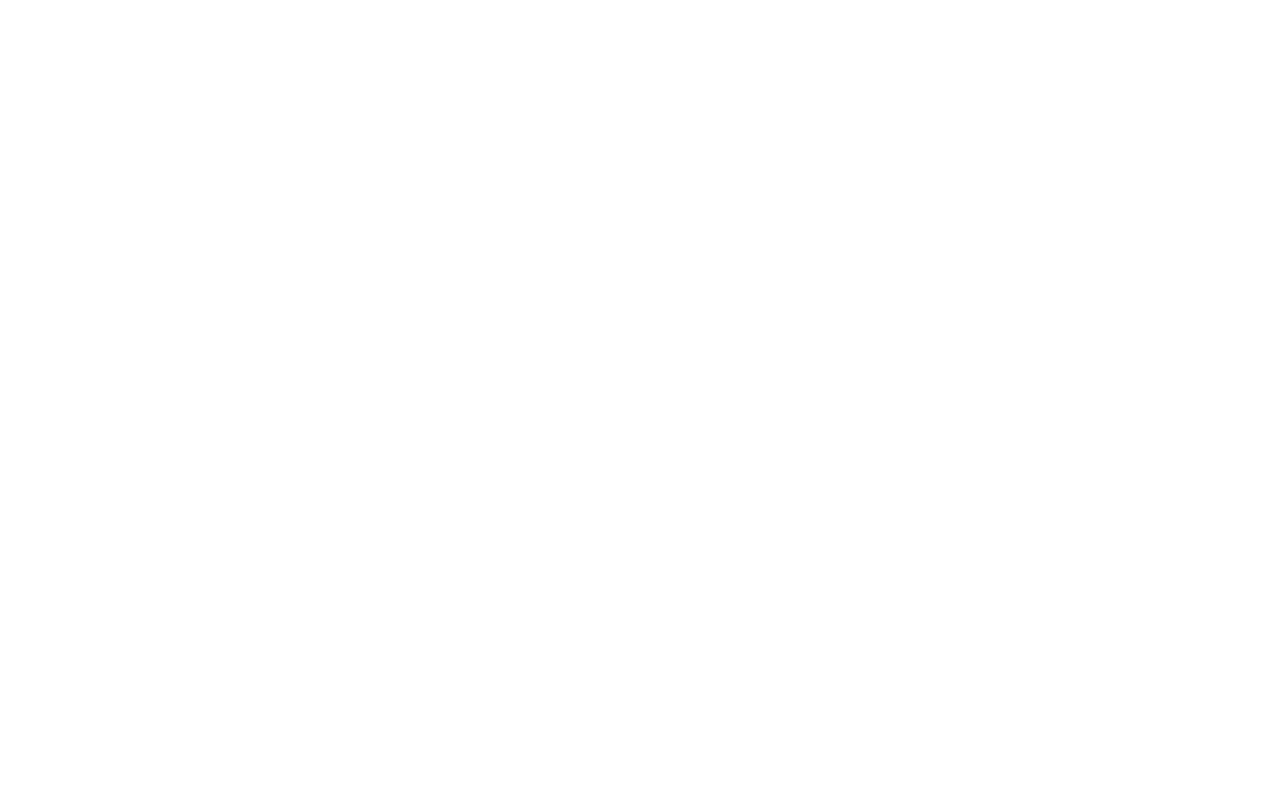
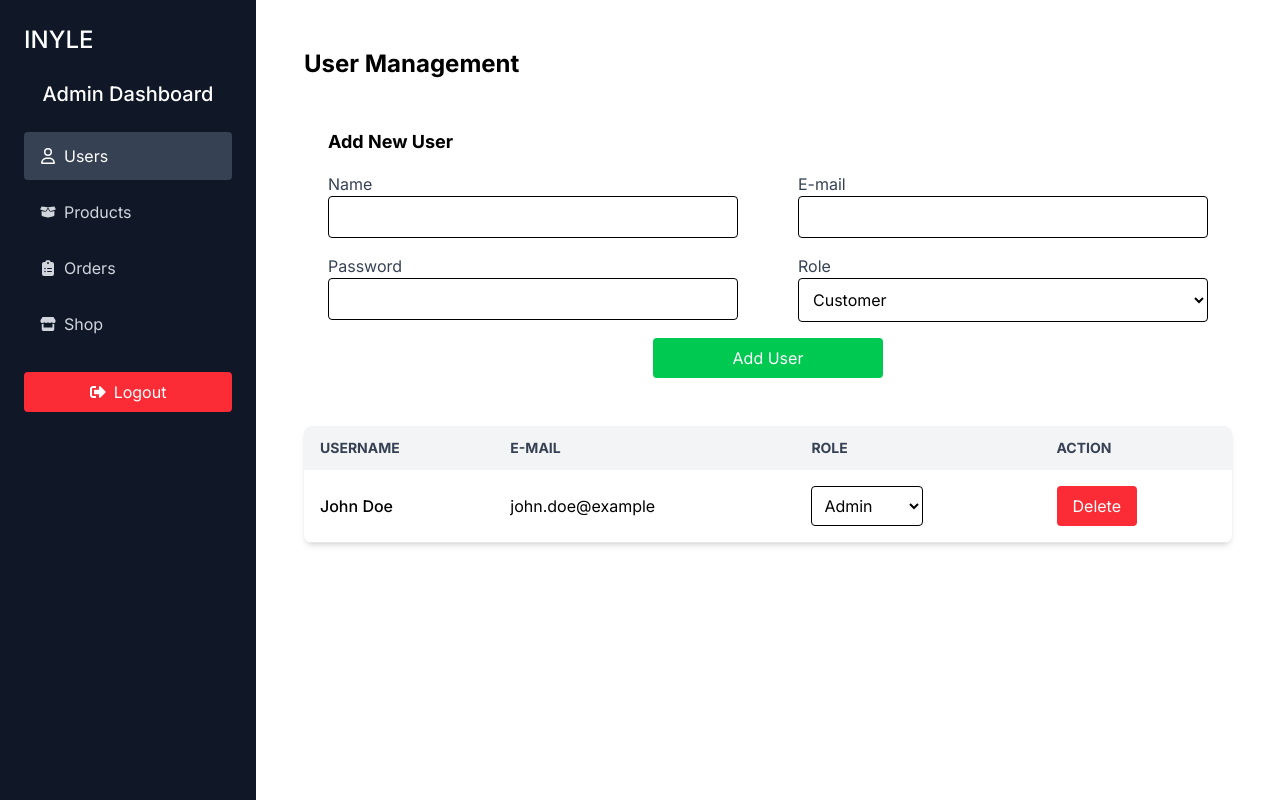
Before and after one commit to mavish12/Trendy-wears, a React (Vite) app in the folder frontend/: page /admin/users in a window 1280 px wide. Before the commit this address had no page. Built offline with nearby package versions, Linux system fonts and the light colour scheme.

Commit message:
User Management UI

```diff
--- a/frontend/src/App.jsx
+++ b/frontend/src/App.jsx
@@ -16,6 +16,7 @@
 import MyOrderPage from "./pages/MyOrderPage";
 import AdminLayout from "./components/Admin/AdminLayout";
 import AdminHomePage from "./pages/AdminHomePage";
+import UserManagement from "./components/Admin/UserManagement";
 
 function App() {
   return (
@@ -35,9 +36,10 @@
           <Route path="order/:id" element={<OrderDetailsPage />} />
           <Route path="my-orders" element={<MyOrderPage />} />
         </Route>
+          {/* Admin Layout */}
         <Route path="/admin" element={<AdminLayout />}>
           <Route index element={<AdminHomePage/>}/>
-          {/* Admin Layout */}
+          <Route path="users" element={<UserManagement/>}/>
         </Route>
       </Routes>
     </BrowserRouter>
--- /dev/null
+++ b/frontend/src/components/Admin/UserManagement.jsx
@@ -0,0 +1,175 @@
+import React, { useState } from "react";
+
+const UserManagement = () => {
+  const users = [
+    {
+      _id: 123432,
+      name: "John Doe",
+      email: "john.doe@example",
+      role: "admin",
+    },
+  ];
+
+  const [formData, setFormData] = useState({
+    name: "",
+    email: "",
+    password: "",
+    role: "customer", //By Default
+  });
+
+  const handleChange = (e) => {
+    setFormData({
+      ...formData,
+      [e.target.name]: e.target.value,
+    });
+  };
+
+  const handleSubmit = (e) => {
+    e.preventDefault();
+    console.log(formData);
+    setFormData({
+      name: "",
+      email: "",
+      password: "",
+      role: "customer",
+    });
+  };
+
+  const handleRoleChange = (userId, newRole) => {
+    console.log({
+      id: userId,
+      role: newRole,
+    });
+  };
+
+  const handleDeleteUser = (userId) => {
+    if (window.confirm("Are you sure you to delete this User?")) {
+      console.log("Deleting User with ID", userId);
+    }
+  };
+  return (
+    <div className="w-full mx-auto p-6">
+      <h2 className="text-2xl font-bold mb-6">User Management</h2>
+      {/* Form */}
+      <div className="p-1 lg:p-6 md:p-2 rounded-lg mb-6">
+        <h3 className="text-lg font-bold mb-4">Add New User</h3>
+        <form
+          onSubmit={handleSubmit}
+          className="grid grid-cols-1 md:grid-cols-2 lg:gap-x-15 md:gap-x-5"
+        >
+          <div className="mb-4">
+            <label className="block text-gray-700">Name</label>
+            <input
+              type="text"
+              name="name"
+              value={formData.name}
+              onChange={handleChange}
+              className="w-full p-2 border rounded"
+              required
+            />
+          </div>
+          <div className="mb-4">
+            <label className="block text-gray-700">E-mail</label>
+            <input
+              type="email"
+              name="email"
+              value={formData.email}
+              onChange={handleChange}
+              className="w-full p-2 border rounded"
+              required
+            />
+          </div>
+          <div className="mb-4">
+            <label className="block text-gray-700">Password</label>
+            <input
+              type="password"
+              name="password"
+              value={formData.password}
+              onChange={handleChange}
+              className="w-full p-2 border rounded"
+              required
+            />
+          </div>
+          <div className="mb-4">
+            <label className="block text-gray-700">Role</label>
+            <select
+              name="role"
+              value={formData.role}
+              onChange={handleChange}
+              className="w-full p-2.5 border rounded"
+            >
+              <option value="customer">Customer</option>
+              <option value="admin">Admin</option>
+            </select>
+          </div>
+          <div className="col-span-1 md:col-span-2 flex justify-center">
+            <button
+              type="submit"
+              className="py-2 px-18 md:px-20 rounded bg-green-500 hover:bg-green-600 text-white cursor-pointer"
+            >
+              Add User
+            </button>
+          </div>
+        </form>
+      </div>
+      {/* User List */}
+      <div className="overflow-x-auto shadow-md sm:rounded-lg">
+        <table className="min-w-full text-left">
+          <thead className="bg-gray-100 text-gray-700 uppercase text-sm">
+            <tr>
+              <th className="py-3 px-4">username</th>
+              <th className="py-3 px-4">E-mail</th>
+              <th className="py-3 px-4">Role</th>
+              <th className="py-3 px-4">Action</th>
+            </tr>
+          </thead>
+          <tbody>
+            {users.length > 0 ? (
+              users.map((user) => (
+                <tr
+                  key={user._id}
+                  className="border-b border-b-gray-200 hover:bg-gray-50 cursor-pointer"
+                >
+                  <td className="p-4 font-medium whitespace-nowrap">
+                    {user.name}
+                  </td>
+                  <td className="p-4">{user.email}</td>
+                  <td className="p-4">
+                    <select
+                      value={user.role}
+                      onChange={(e) =>
+                        handleRoleChange(user._id, e.target.value)
+                      }
+                      className="p-2 border rounded"
+                    >
+                      <option value="customer">Customer</option>
+                      <option value="admin">Admin</option>
+                    </select>
+                  </td>
+                  <td className="p-4">
+                    <button
+                      onClick={() => handleDeleteUser(user._id)}
+                      className="py-2 px-4
+                                        rounded bg-red-500 hover:bg-red-600 text-white cursor-pointer"
+                    >
+                      Delete
+                    </button>
+                  </td>
+                  {/* <td className='p-4'>{order.status}</td>  */}
+                </tr>
+              ))
+            ) : (
+              <tr>
+                <td colSpan={4} className="p-4 text-center text-gray-500">
+                  No Orders Recieved Recently
+                </td>
+              </tr>
+            )}
+          </tbody>
+        </table>
+      </div>
+    </div>
+  );
+};
+
+export default UserManagement;
```
